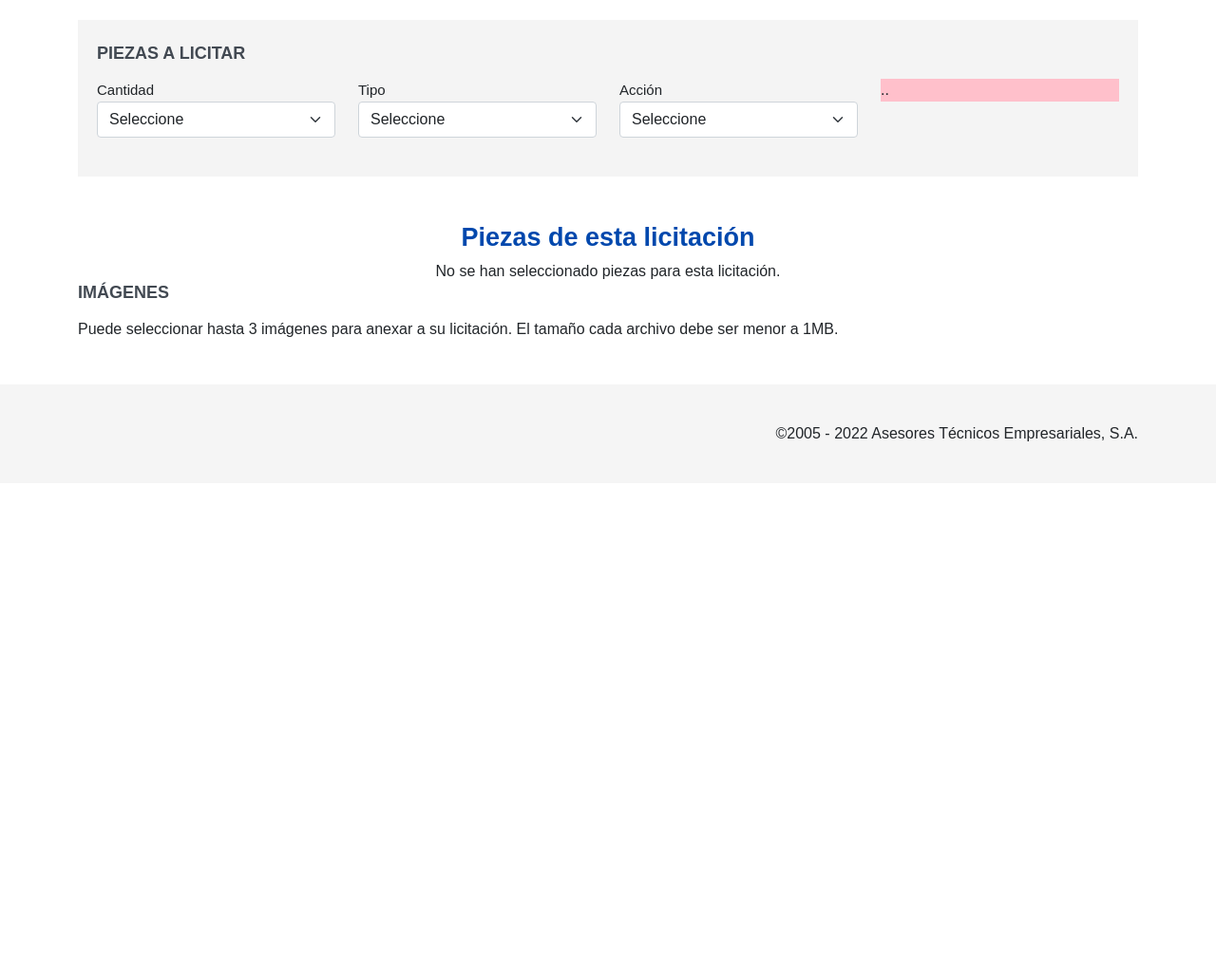
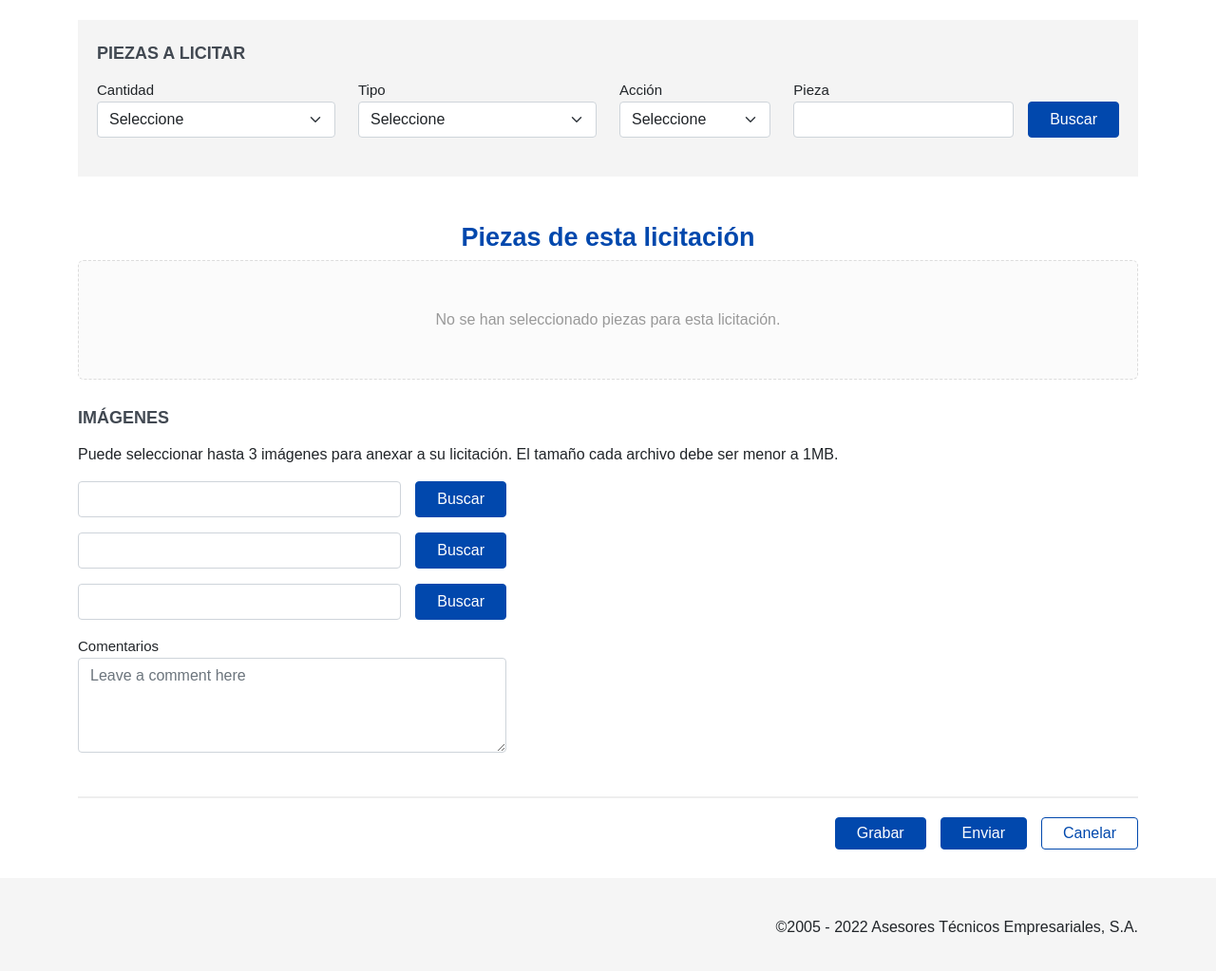
Before and after one commit to llanero7/infopiezas-register-users, a plain HTML site: page nueva-licitacion.html in a window 1280 px wide. Shown: the part 822-1845 px from the top of the page at 95% size. Before the commit the page ends 1331 px from the top, so only its background shows below. Drawn offline with nearby package versions, Linux system fonts and the light colour scheme.

Commit message:
adding space to Nueva Licitacion

```diff
--- a/css/styles.css
+++ b/css/styles.css
@@ -197,6 +197,7 @@ h3 {
   border-color: #0148AD;
   padding: 4px 22px;
 }
+
 .btn-secondary {
   color: #fff;
   background-color: #0D7BBC;
@@ -207,6 +208,19 @@ h3 {
   background-color: #1A89CA;
   border-color: #1A89CA;
 }
+
+.btn-outline-primary {
+  border-color: #0148AD;
+  color: #0148AD;
+  padding: 4px 22px;
+}
+.btn-outline-primary:hover {
+  border-color: #0148AD;
+  background: #0148AD;
+  color: #fff;
+  padding: 4px 22px;
+}
+
 .go-back {
   text-decoration: none;
 }
@@ -235,6 +249,9 @@ label {
 
 .fixed-heigth {
   height: 38px;
+}
+.ml-3 {
+  margin-left: 15px !important;
 }
 
 .calendar-picker {
@@ -319,6 +336,20 @@ tfoot td{
   min-width:1000px;
 }
 
+.empty-box {
+  padding: 50px;
+  background: #FBFBFB;
+  margin-bottom: 30px;
+  border: dashed 1px #DCDCDC;
+  border-radius: 6px;
+  color: #999;
+}
+
+.screen-actions {
+  padding-top: 20px;
+  border-top: solid 2px #eee;
+  margin-top: 30px;
+}
 
 /* ---------------- SIMPLE FILTER LINKS ------------------- */
 .simple-filter-links {
--- a/nueva-licitacion.html
+++ b/nueva-licitacion.html
@@ -285,7 +285,7 @@
                                 <option value="2">Two</option>
                             </select>
                         </div>
-                        <div class="col-md-6 col-xl-3 mb-3">
+                        <div class="col-md-6 col-xl-2 mb-3">
                             <label>Acción</label>
                             <select class="form-select">
                                 <option selected>Seleccione</option>
@@ -293,8 +293,13 @@
                                 <option value="2">Two</option>
                             </select>
                         </div>
-                        <div class="col-md-6 col-xl-3 mb-3">
-                            <div class="d1">..</div>
+
+                        <div class="col-md-6 col-xl-4">
+                            <label>Pieza</label>
+                            <div class="d-flex">
+                                <input type="text" class="form-control fixed-heigth">
+                                <button class="btn btn-primary fixed-heigth ml-3">Buscar</button>
+                            </div>
                         </div>
                     </div>
                 </div>
@@ -320,14 +325,39 @@
             <div class="col-lg-12">
                 <h2>Imágenes</h2>
                 <p>Puede seleccionar hasta 3 imágenes para anexar a su licitación.  El tamaño cada archivo debe ser menor a 1MB.</p>
-                <fieldset>
-
-                </fieldset>
+            </div>
+            <div class="col-md-5">
+                <div class="d-flex mb-3">
+                    <input type="text" class="form-control fixed-heigth">
+                    <button class="btn btn-primary fixed-heigth ml-3">Buscar</button>
+                </div>
+                <div class="d-flex mb-3">
+                    <input type="text" class="form-control fixed-heigth">
+                    <button class="btn btn-primary fixed-heigth ml-3">Buscar</button>
+                </div>
+                <div class="d-flex mb-3">
+                    <input type="text" class="form-control fixed-heigth">
+                    <button class="btn btn-primary fixed-heigth ml-3">Buscar</button>
+                </div>
+                <div class="mb-3">
+                    <label>Comentarios</label>
+                    <textarea class="form-control" placeholder="Leave a comment here" id="floatingTextarea2" style="height: 100px"></textarea>
+                </div>
             </div>
         </div>
     </div>
 
-
+    <div class="container">
+        <div class="row">
+            <div class="col-lg-12 ">
+                <div class="screen-actions d-flex justify-content-end">
+                    <button class="btn btn-primary ml-3">Grabar</button>
+                    <button class="btn btn-primary ml-3">Enviar</button>
+                    <button class="btn btn-outline-primary  ml-3">Canelar</button>
+                </div>
+            </div>
+        </div>
+    </div>
     <footer>
       <div class="container">
         <div class="row">
```
